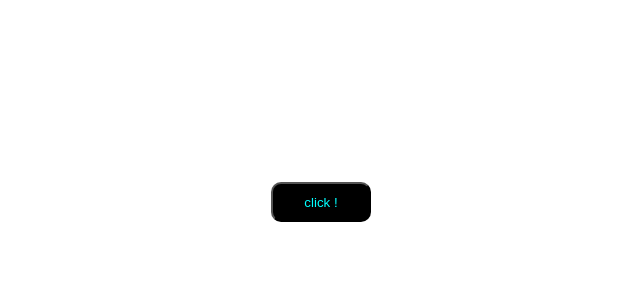
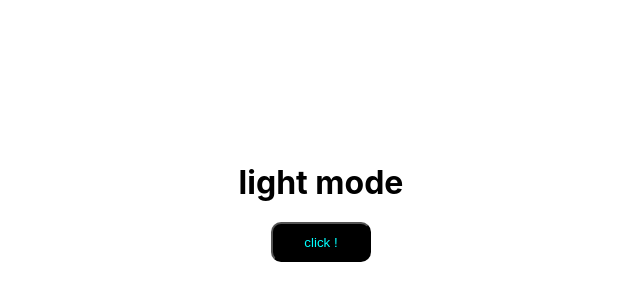
Before and after one commit to roshanpanda666/darkmode, a React (Create React App) app: page / in a window 1280 px wide. Shown: the part 198-498 px from the top of the page, without its empty margins (319-959 px from the left). Built offline with nearby package versions, Linux system fonts and the light colour scheme.

Commit message:
latest commit

```diff
--- a/src/App.css
+++ b/src/App.css
@@ -5,6 +5,7 @@
   display: flex;
   justify-content: center;
   align-items: center;
+  flex-direction: column;
 }
 .cont2{
   background-color: black;
@@ -13,6 +14,8 @@
   display: flex;
   justify-content: center;
   align-items: center;
+  flex-direction: column;
+
 }
 
 .lightBtn{
@@ -44,3 +47,15 @@ box-shadow: 1px 9px 16px -4px rgba(0,242,255,1);
 -moz-box-shadow: 1px 9px 16px -4px rgba(0,242,255,1);
 box-shadow: 1px 9px 16px -4px rgba(0,242,255,1);
 }
+
+.txt{
+  color: white;
+}
+.lightmodetext{
+  margin-bottom: 20px;
+  color: black;
+}
+.darkmodetxt{
+  margin-bottom: 20px;
+  color: cyan;
+}
--- a/src/App.js
+++ b/src/App.js
@@ -3,13 +3,15 @@ import './App.css';
 
 function App() {
   const[light,setStyle]=useState("cont1")
+  const[lightModeButton,DarkModeButton]=useState("lightBtn")
+  const[lighttxt,darktxt]=useState("light mode")
+  const[txt,styletxt]=useState("lightmodetext")
+
   const dark=()=>{
     setStyle("cont2")
-  }
-
-  const[lightModeButton,DarkModeButton]=useState("lightBtn")
-  const modebtn=()=>{
     DarkModeButton("darkBtn")
+    darktxt("dark mode")
+    styletxt("darkmodetxt")
   }
 
   return (
@@ -17,7 +19,8 @@ function App() {
     <div>
       <div className={light}>
 
-        <button className={lightModeButton} onClick={dark} onClickCapture={modebtn}>click !</button>
+        <h1 className={txt}>{lighttxt}</h1>
+        <button className={lightModeButton} onClick={dark}>click !</button>
 
       </div>
     </div>
```
